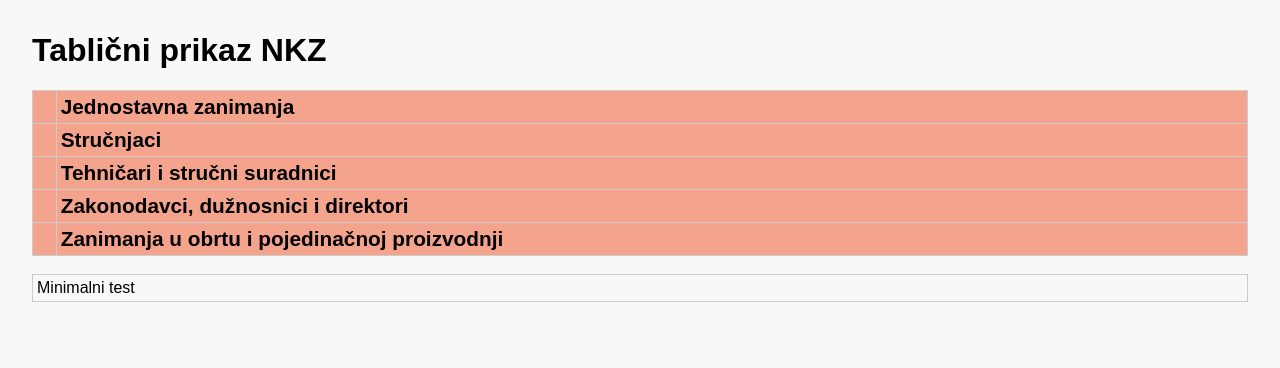
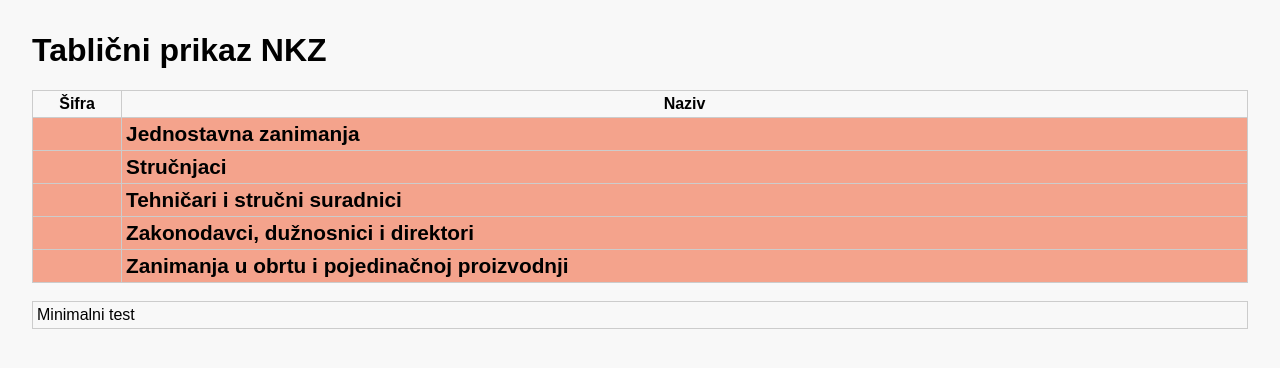
Before and after one commit to gluncic/NKZ10, a FastAPI app: page / in a window 1280 px wide. Shown: the top 368 px of the page. Run offline with FastAPI, Linux system fonts and the light colour scheme; some libraries are stand-ins or nearby versions.

Commit message:
Update index.html 04

```diff
--- a/templates/index.html
+++ b/templates/index.html
@@ -53,7 +53,13 @@
 <body>
   <h1>Tablični prikaz NKZ</h1>
   <table class="zanimanja-table">
-    <tbody>
+    <thead>
+      <tr>
+        <th style="width: 9ch;">Šifra</th>
+        <th>Naziv</th>
+      </tr>
+    </thead>
+    <!-- Svaki rod u svom <tbody> -->
     {% for item in rods %}
       <tbody id="tbody-{{ item.slug }}">
         <tr class="rod-row">
@@ -66,7 +72,6 @@
         </tr>
       </tbody>
     {% endfor %}
-    </tbody>
   </table>
   <br>
   <table class="zanimanja-table">
```
Lines whose indentation alone changed are shown as unchanged.
